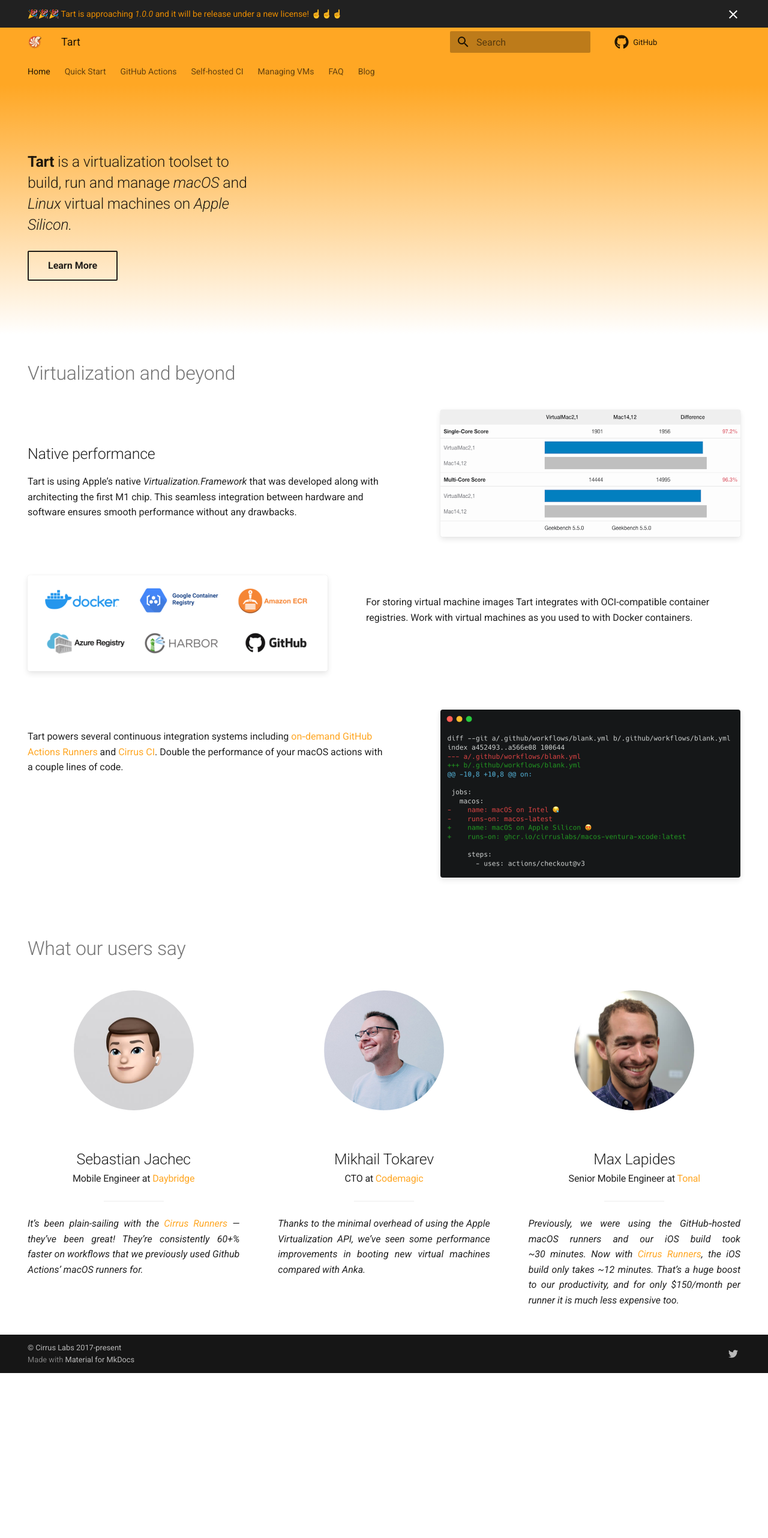
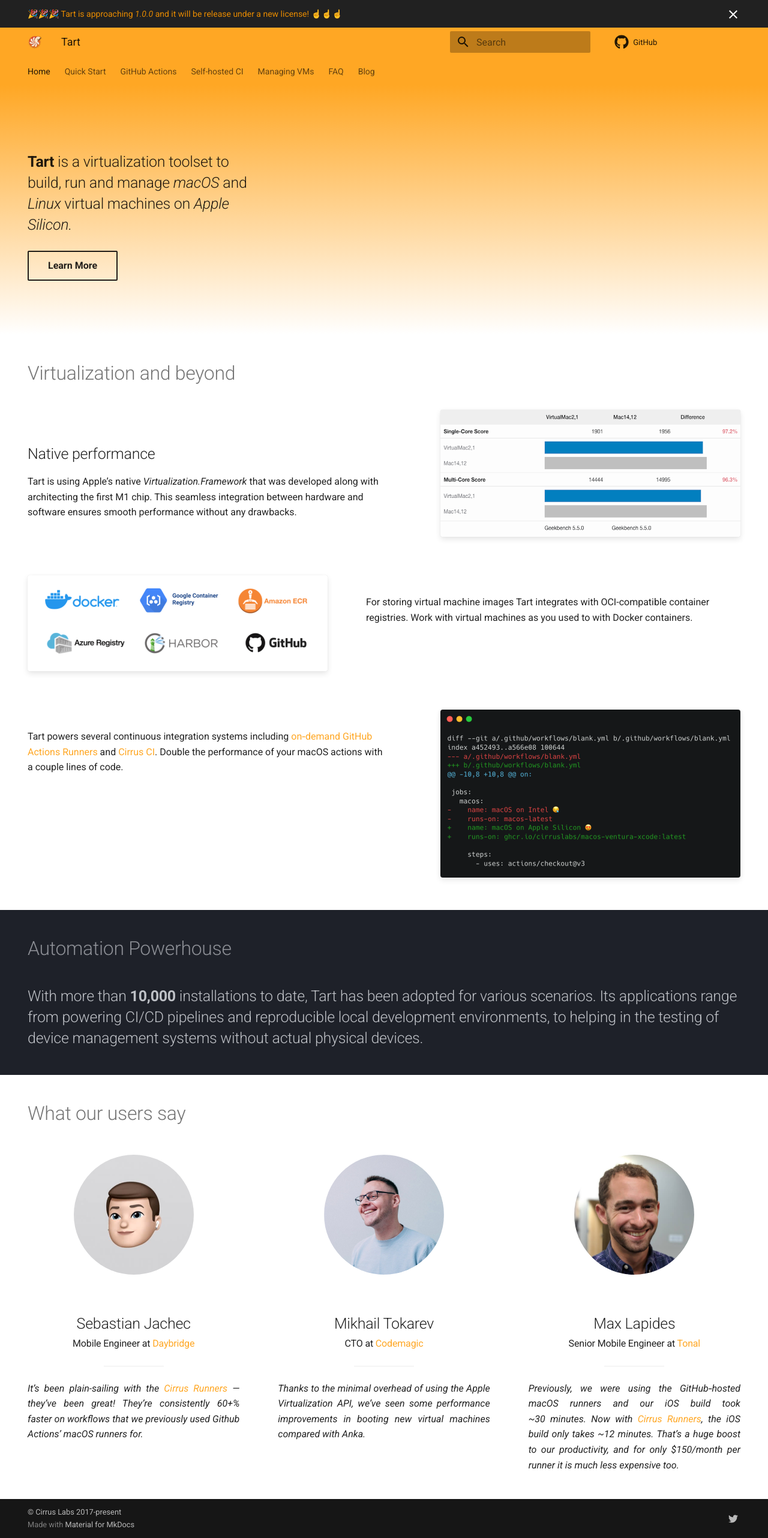
Before and after one commit to cirruslabs/tart, an MkDocs documentation site: the page built from docs/index.md, in a window 1280 px wide. Shown: the whole page at 60% size. Built offline with MkDocs 1.6.1 and Material for MkDocs 9.7.7, drawn with Linux system fonts in a browser that asks for light colours; a script that is not in the unit is left out; plug-ins that fetch from the network failed and are left out; comment, search, counter and statistics services are not loaded; before the commit the page ends 2289 px from its top, so only the background shows below that.

Commit message:
Show installation count on the landing page (#427)
* Show installation count on landing page

Fixes #410

* Update docs/theme/overrides/home.html

Co-authored-by: Nikolay Edigaryev <edigaryev@gmail.com>

---------

Co-authored-by: Nikolay Edigaryev <edigaryev@gmail.com>

```diff
--- a/docs/stylesheets/landing.css
+++ b/docs/stylesheets/landing.css
@@ -147,6 +147,10 @@
   background-color: var(--md-default-bg-color);
 }
 
+.mdx-installations {
+  display: block;
+}
+
 .mdx-users {
   display: flex;
   gap: 3.2rem;
--- a/docs/theme/overrides/home.html
+++ b/docs/theme/overrides/home.html
@@ -176,17 +176,59 @@
             <p>
               Tart powers several continuous integration systems including
               <a href="/github-actions"
-                >on&#8209;demand GitHub Actions Runners</a
+              >on&#8209;demand GitHub Actions Runners</a
               >
               and
               <a href="https://cirrus-ci.org/guide/macOS/" target="_blank"
-                >Cirrus&nbsp;CI</a
+              >Cirrus&nbsp;CI</a
               >. Double the performance of&nbsp;your macOS actions with
               a&nbsp;couple lines of&nbsp;code.
             </p>
           </figcaption>
         </figure>
       </div>
+    </div>
+  </div>
+</section>
+
+<section class="mdx-parallax__group" data-md-color-scheme="slate" data-md-color-primary="indigo">
+  <div class="md-content md-grid" data-md-component="content">
+    <div class="md-content__inner mdx-installations md-typeset">
+      <header class="md-typeset">
+        <h1 id="powerhouse">
+          Automation Powerhouse
+          <a
+            href="#powerhouse"
+            class="headerlink"
+            title="Permanent link"
+          >
+            ¶
+          </a>
+        </h1>
+      </header>
+      <script>
+        fetch("https://api.github.com/repos/cirruslabs/tart/releases?per_page=100")
+          .then((response) => response.json())
+          .then((releases) => {
+            let allDownloads = 0;
+            for (let release of releases) {
+              for (let asset of release.assets) {
+                if (asset && asset.content_type === "application/octet-stream") {
+                  allDownloads += asset.download_count || 0
+                }
+              }
+            }
+            let counterElement = document.getElementById('installation-counter');
+            if (counterElement) {
+              counterElement.textContent = Math.round(allDownloads / 1000) + ",000"
+            }
+          })
+      </script>
+      <h2>
+        With more than <strong id="installation-counter">10,000</strong> installations to date, Tart has been adopted for various scenarios.
+        Its applications range from powering CI/CD pipelines and reproducible local development environments,
+        to helping in the testing of device management systems without actual physical devices.
+      </h2>
     </div>
   </div>
 </section>
@@ -222,7 +264,7 @@
               Mobile Engineer at
               <a href="https://daybridge.com/" target="_blank">Daybridge</a>
             </h3>
-            <hr />
+            <hr/>
             <cite>
               It&rsquo;s been plain-sailing with the
               <a href="/github-actions">Cirrus Runners</a>&nbsp;&mdash;
@@ -245,10 +287,10 @@
             <h3>
               CTO at
               <a href="https://codemagic.io/start/" target="_blank"
-                >Codemagic</a
+              >Codemagic</a
               >
             </h3>
-            <hr />
+            <hr/>
             <cite>
               Thanks to the minimal overhead of using the Apple Virtualization
               API, we’ve seen some performance improvements in booting new
@@ -270,7 +312,7 @@
               Senior Mobile Engineer at
               <a href="https://www.tonal.com/" target="_blank">Tonal</a>
             </h3>
-            <hr />
+            <hr/>
             <cite>
               Previously, we were using the GitHub&#8209;hosted macOS runners
               and our iOS build took ~30&nbsp;minutes. Now with
```
